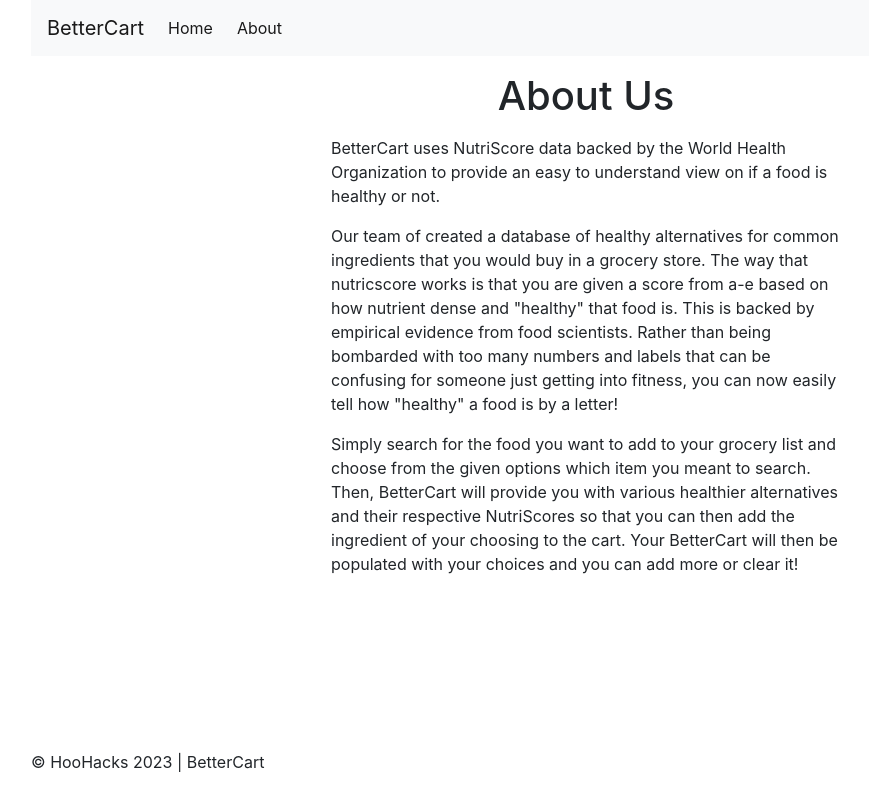
After one commit to shrutibala1/BetterCart, a Django app: page /about/ in a window 1280 px wide. The commit adds this page. Shown: the whole page, without its empty margins (54-923 px from the left). Run offline with Django 4.2, Linux system fonts and the light colour scheme; some libraries are stand-ins or nearby versions.

Commit message:
Created About page

```diff
--- /dev/null
+++ b/mysite/BetterCart/templates/BetterCart/about.html
@@ -0,0 +1,13 @@
+{% extends 'BetterCart/base.html' %}
+{% block content %}
+<div class="container">
+    <p></p>
+    <h1 align = "center">About Us</h1>
+    <table class="table table-striped">
+        <p></p>
+       <p>BetterCart uses NutriScore data backed by the World Health Organization to provide an easy to understand view on if a food is healthy or not.</p>
+        <p>Our team of created a database of healthy alternatives for common ingredients that you would buy in a grocery store. The way that nutricscore works is that you are given a score from a-e based on how nutrient dense and "healthy" that food is. This is backed by empirical evidence from food scientists. Rather than being bombarded with too many numbers and labels that can be confusing for someone just getting into fitness, you can now easily tell how "healthy" a food is by a letter!</p>
+        <p>Simply search for the food you want to add to your grocery list and choose from the given options which item you meant to search. Then, BetterCart will provide you with various healthier alternatives and their respective NutriScores so that you can then add the ingredient of your choosing to the cart. Your BetterCart will then be populated with your choices and you can add more or clear it!</p>
+    </table>
+</div>
+{% endblock %}
--- a/mysite/BetterCart/templates/BetterCart/base.html
+++ b/mysite/BetterCart/templates/BetterCart/base.html
@@ -44,7 +44,7 @@
 
                    </li>
                    <li class="nav-item active mr-2">
-                       <a class="nav-link" href="#">How to Use <span class="sr-only">(current)</span></a>
+                       <a class="nav-link" href="http://127.0.0.1:8000/about/">About <span class="sr-only">(current)</span></a>
                    </li>
                </ul>
            </div>
@@ -60,15 +60,28 @@
            {% include 'BetterCart/footer.html' %}
        </div>
        <style>
-           .navbar-brand
-               {
-                 color:grey;
-                 font-size: 35px;
-                 margin: 0px;
-               }
-           .navbar-nav .nav-link:hover {
-               background-color: #adb5bd;
-           }
+
+    /* Style the links inside the navigation bar */
+            .topnav a {
+              float: left;
+              color: #f2f2f2;
+              text-align: center;
+              padding: 14px 16px;
+              text-decoration: none;
+              font-size: 17px;
+            }
+
+            /* Change the color of links on hover */
+            .topnav a:hover {
+              background-color: #ddd;
+              color: black;
+            }
+
+            /* Add a color to the active/current link */
+            .topnav a.active {
+              background-color: #04AA6D;
+              color: white;
+            }
        </style>
 
    </div>
--- a/mysite/BetterCart/templates/BetterCart/ingredient_search.html
+++ b/mysite/BetterCart/templates/BetterCart/ingredient_search.html
@@ -2,7 +2,7 @@
 
 {% block content %}
     <h1>Ingredient Search</h1>
-    <form method="post" action="{% url 'ingredient_search' %}"  >
+    <form method="post" action="{% url 'ingredient_search' %}">
         {% csrf_token %}
         <label for="search_term">Search for an ingredient:</label>
         <input type="text" id="search_term" name="search_term" required>
--- a/mysite/BetterCart/templates/BetterCart/ingredient_search_results.html
+++ b/mysite/BetterCart/templates/BetterCart/ingredient_search_results.html
@@ -1,11 +1,9 @@
 {% extends 'BetterCart/base.html' %}
 {% block content %}
-
 <div class="container">
     <h1 align = "center">Search Results</h1>
-    <br>
     <table class="table table-striped">
-        <thead style="background-color: lightblue;">
+        <thead>
             <tr>
                 <th>Item Name</th>
             </tr>
--- a/mysite/BetterCart/templates/BetterCart/recommendations.html
+++ b/mysite/BetterCart/templates/BetterCart/recommendations.html
@@ -5,9 +5,7 @@
     <h1 align="center">Recommendations</h1>
     <br>
     <table class="table table-striped">
-<!--        <table style="width: 800px" align="center">-->
         <thead>
-        <thead style="background-color: lightblue;">
             <tr>
                 <th>Your Choice</th>
                 <th>NutriScore</th>
@@ -33,7 +31,6 @@
     {% if results|length > 1 %}
     <table class="table table-striped">
         <thead>
-        <thead style="background-color: lightblue;">
             <tr>
                 <th>Our Recommendations</th>
                 <th>NutriScore</th>
@@ -74,7 +71,6 @@
     .table td,
     .table th {
         vertical-align: middle;
-        text-align: center;
     }
 </style>
 {% endblock %}
--- a/mysite/BetterCart/urls.py
+++ b/mysite/BetterCart/urls.py
@@ -13,5 +13,6 @@
     path('recommendations/<str:search_term>/', views.recommendations, name='recommendations'),
     path('clear-list/', views.clear_list, name='clear_list'),
     path('BetterCart/add_to_cart/', views.add_to_cart, name='add_to_cart'),
+    path('about/', views.about, name='about')
 
 ]
--- a/mysite/BetterCart/views.py
+++ b/mysite/BetterCart/views.py
@@ -13,7 +13,6 @@
 
 def display_grocery(request):
     items = GroceryItem.objects.all()
-    print("in function")
     return render(request, "BetterCart/grocerylist.html", {"items": items})
 
 
@@ -62,6 +61,9 @@
         return render(request, 'BetterCart/ingredient_search_results.html', {'results': results,'context':context})
     else:
         return render(request, 'BetterCart/add_grocery_item.html')
+
+def about(request):
+    return render(request, 'BetterCart/about.html')
 
 
 def recommendations(request, search_term):
```
